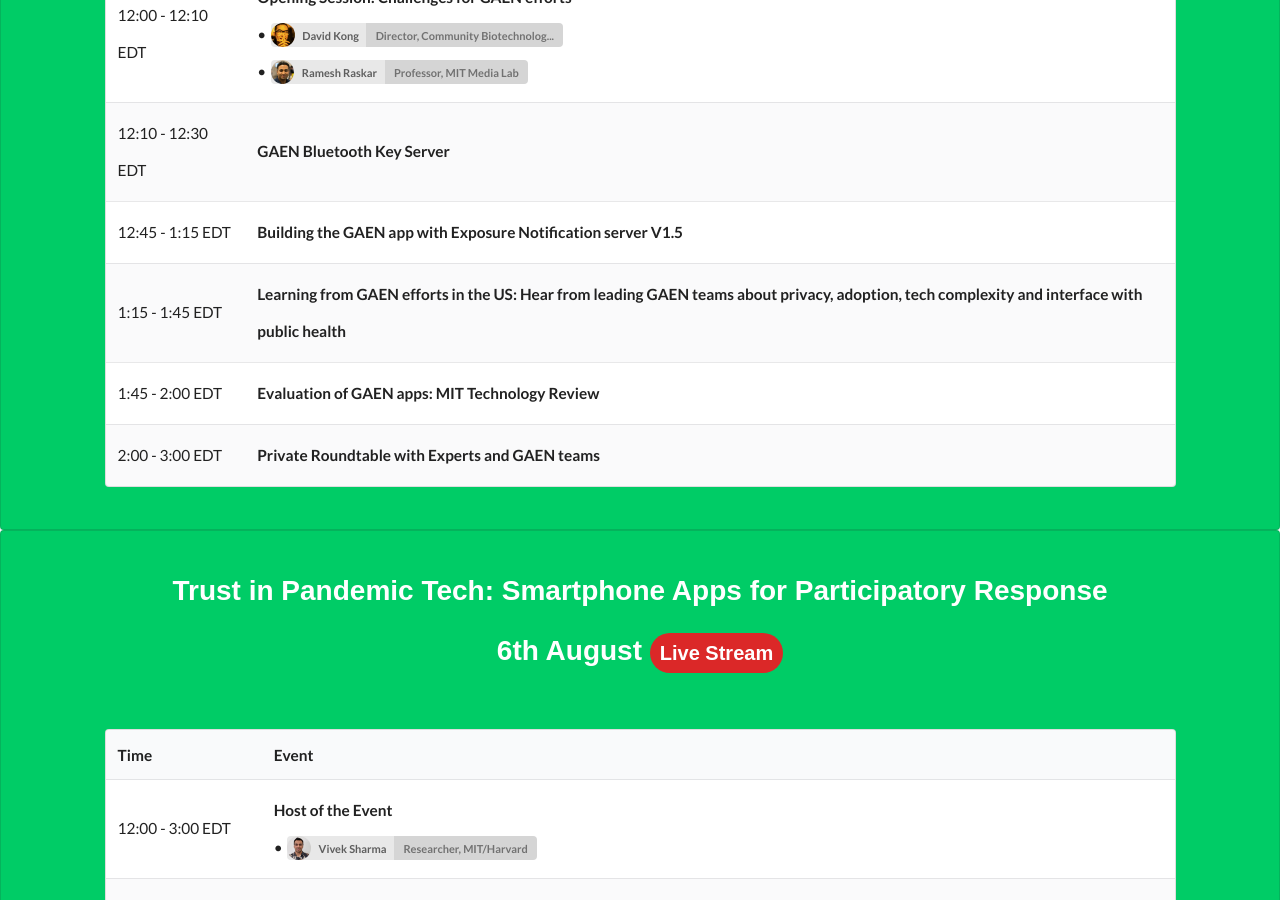
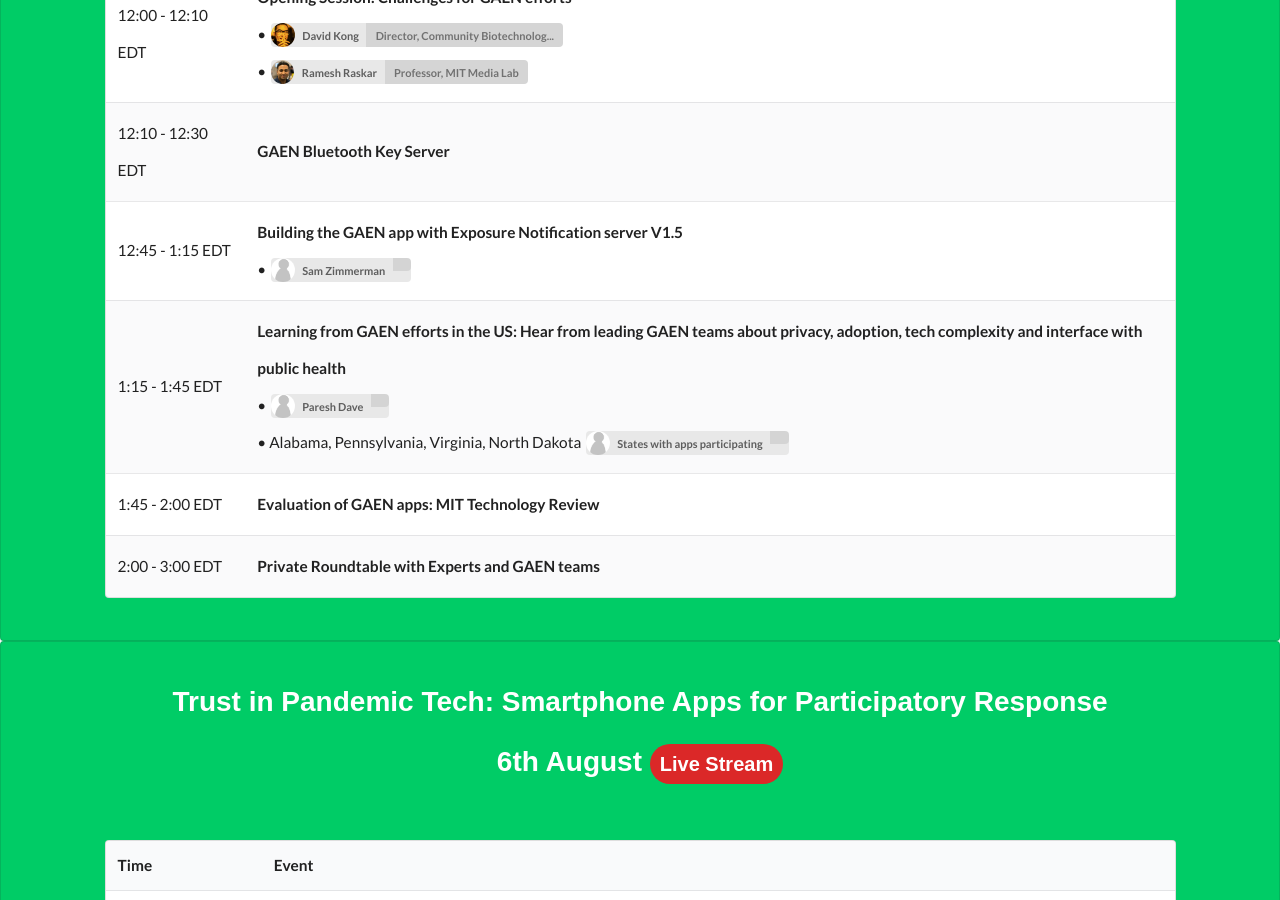
Before and after one commit to responsible-data-summit/events, a Jekyll site: the page built from agenda-0806.html, in a window 1280 px wide and 900 px high, scrolled down 405 px. Built offline with Jekyll 4.4.1, drawn with Linux system fonts in a browser that asks for light colours; some web fonts are replaced; comment, search, counter and statistics services are not loaded.

Commit message:
update agenda

```diff
--- a/_data/agenda0729.yml
+++ b/_data/agenda0729.yml
@@ -14,14 +14,18 @@
 - time: 12:45 - 1:15
   sections:
     - title: "Building the GAEN app with Exposure Notification server V1.5"
+      speakers:
+        - name: Sam Zimmerman
       #link: https://youtu.be/fE0WMc8K_ow
-      #speakers:
 
 - time: 1:15 - 1:45
   sections:
     - title: "Learning from  GAEN efforts in the US: Hear from leading GAEN teams about privacy, adoption, tech complexity and interface with public health"
       #link: https://youtu.be/aKAd3idQol4
-      #speakers:
+      speakers:
+        - name: Paresh Dave
+        - name: States with apps participating
+          content: Alabama, Pennsylvania, Virginia, North Dakota
 
 - time: 1:45 - 2:00
   sections:
```
